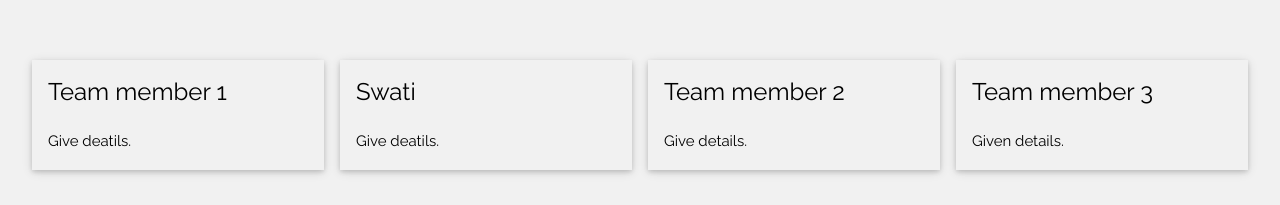
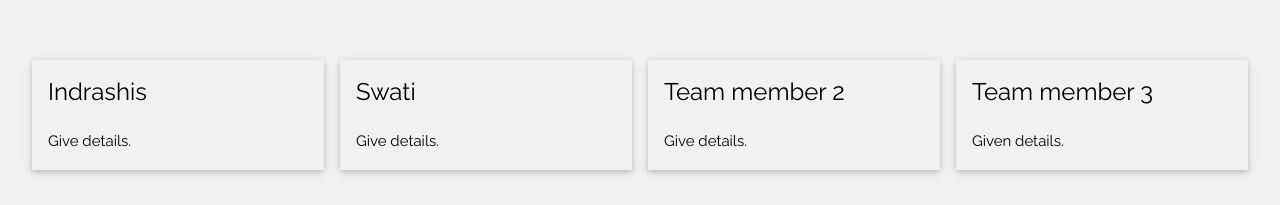
Before and after one commit to indrashismitra/sentimental-analysis, a plain HTML site: page index.html in a window 1280 px wide. Shown: the part 1342-1547 px from the top of the page. Drawn offline with nearby package versions, Linux system fonts and the light colour scheme.

Commit message:
Update index.html

```diff
--- a/index.html
+++ b/index.html
@@ -86,8 +86,8 @@ body, html {
     <div class="w3-col l3 m6 w3-margin-bottom">
       <div class="w3-card">
         <div class="w3-container">
-          <h3>Team member 1</h3>
-          <p>Give deatils.</p>
+          <h3>Indrashis</h3>
+          <p>Give details.</p>
         </div>
       </div>
     </div>
@@ -95,7 +95,7 @@ body, html {
       <div class="w3-card">
         <div class="w3-container">
           <h3>Swati</h3>
-          <p>Give deatils. </p>
+          <p>Give details. </p>
         </div>
       </div>
     </div>
```
